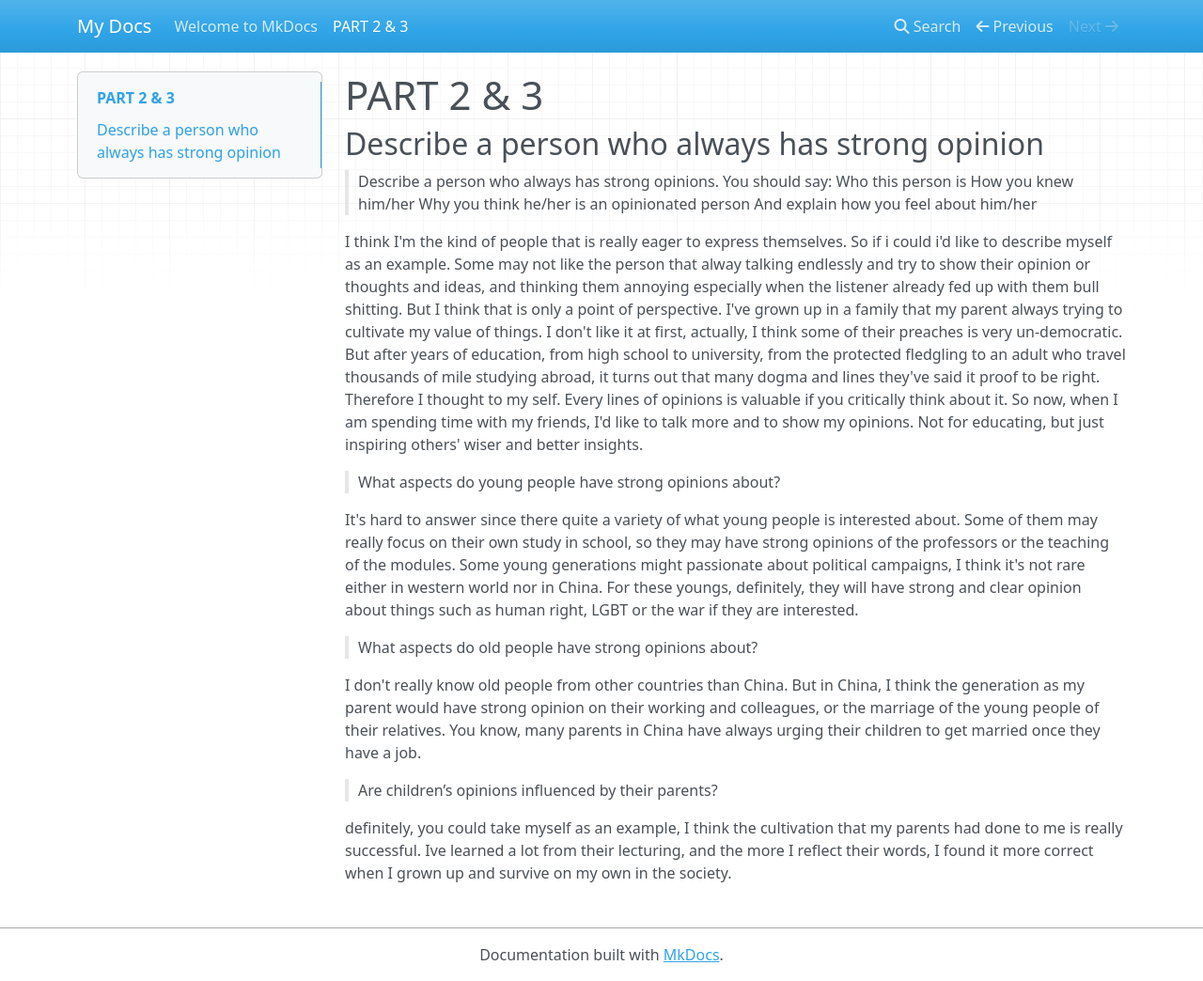
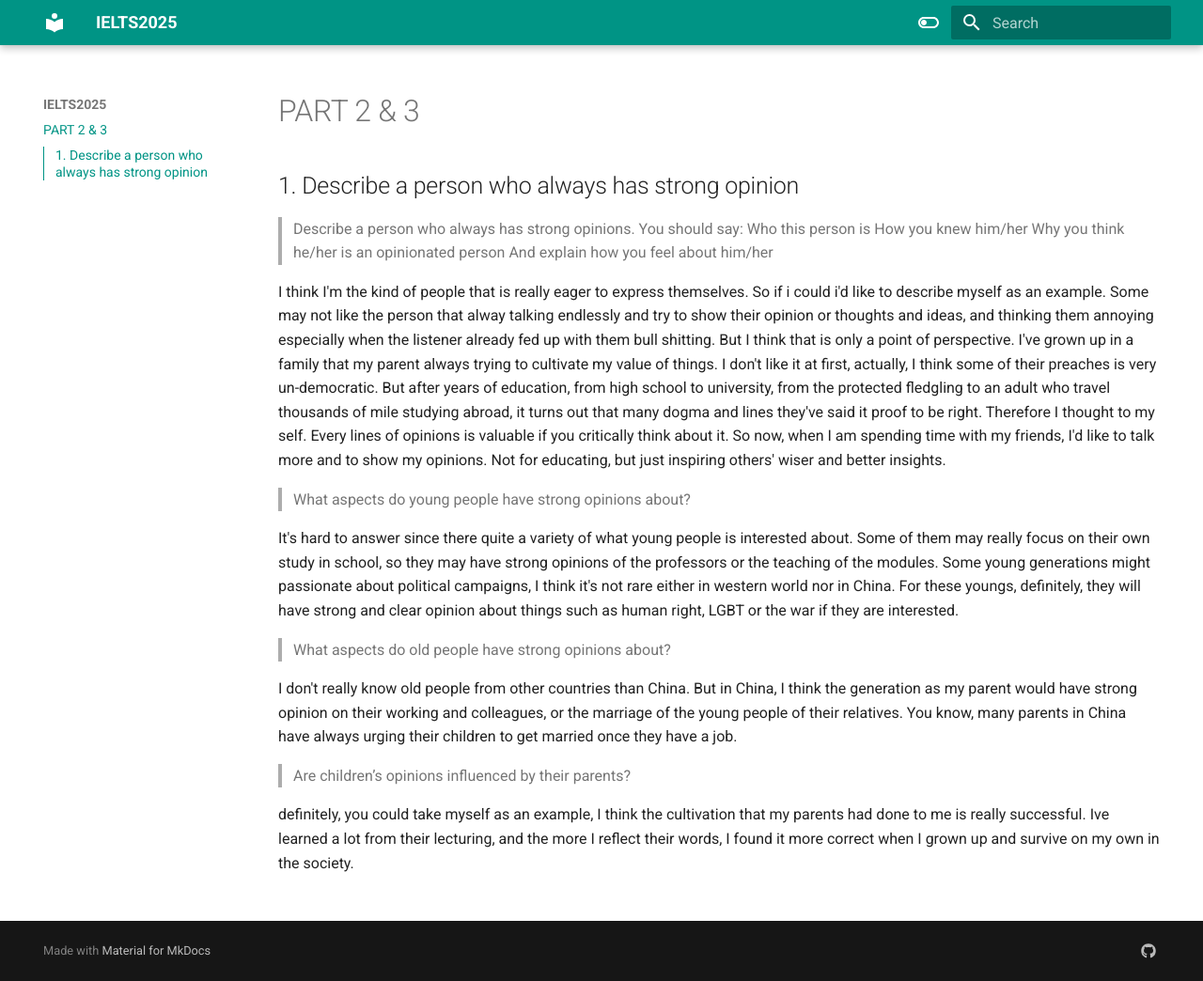
Before and after one commit to SoySauceZhu/IELTS2025, an MkDocs documentation site: the page built from docs/Speaking.md, in a window 1280 px wide and 1044 px high. Shown: the whole window at 94% size. Built offline with MkDocs 1.6.1 and Material for MkDocs 9.7.7, drawn with Linux system fonts in a browser that asks for light colours; nearby versions of some CDN libraries.

Commit message:
refactor

```diff
--- a/docs/Speaking.md
+++ b/docs/Speaking.md
@@ -1,6 +1,6 @@
 # PART 2 & 3
 
-## Describe a person who always has strong opinion
+## 1. Describe a person who always has strong opinion
 > Describe a person who always has strong opinions.
 > You should say:
 > Who this person is
--- a/mkdocs.yml
+++ b/mkdocs.yml
@@ -1 +1,52 @@
-site_name: My Docs
+site_name: "IELTS2025"
+theme:
+  name: material
+  features:
+    # - navigation.tabs
+    # - navigation.sections
+    - toc.integrate
+    # - navigation.top
+    - navigation.footer
+    - search.highlight
+    - search.suggest
+    - content.tabs.link
+    - content.code.annotation
+    - content.code.copy
+
+  language: en
+  palette:
+    - scheme: default
+      toggle:
+        icon: material/toggle-switch-off-outline
+        name: Switch to dark mode
+      primary: teal
+      accent: purple
+    - scheme: slate
+      toggle:
+        icon: material/toggle-switch
+        name: Switch to light mode
+      primary: teal
+      accent: lime
+
+markdown_extensions:
+  - pymdownx.highlight:
+      anchor_linenums: true
+  - pymdownx.inlinehilite
+  - pymdownx.snippets
+  - admonition
+  - pymdownx.arithmatex:
+      generic: true
+  - footnotes
+  - pymdownx.details
+  - pymdownx.superfences
+  - pymdownx.mark
+  - attr_list
+  - pymdownx.emoji:
+      emoji_index: !!python/name:materialx.emoji.twemoji
+      emoji_generator: !!python/name:materialx.emoji.to_svg
+
+extra:
+  social:
+    - icon: fontawesome/brands/github
+      link: https://github.com/SoySauceZhu/ILTES2025
+      name: github@SoySauceZhu
```
Also changed, not shown: docs/index.md (deleted, +0 -17 lines).
